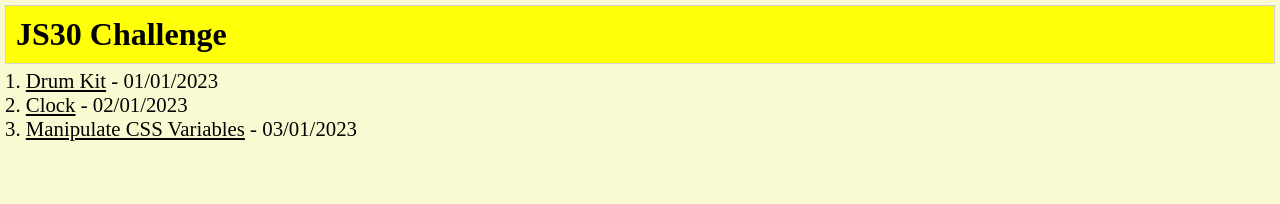
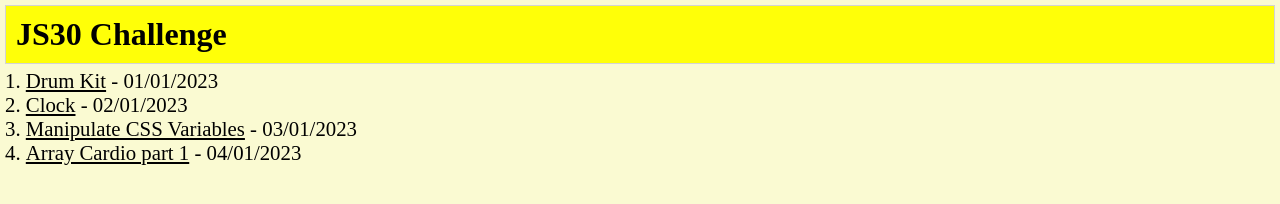
Before and after one commit to ROSS1996/javascript30, a plain HTML site: page index.html in a window 1280 px wide. Drawn offline with Linux system fonts and the light colour scheme.

Commit message:
Update index.html

```diff
--- a/index.html
+++ b/index.html
@@ -47,6 +47,9 @@
         <li>
             <a href="./variables/" target="_blank">Manipulate CSS Variables</a> - 03/01/2023
         </li>
+        <li>
+            <a href="./arraycardio/" target="_blank">Array Cardio part 1</a> - 04/01/2023
+        </li>
     </ol>
 </body>
 </html>
```
